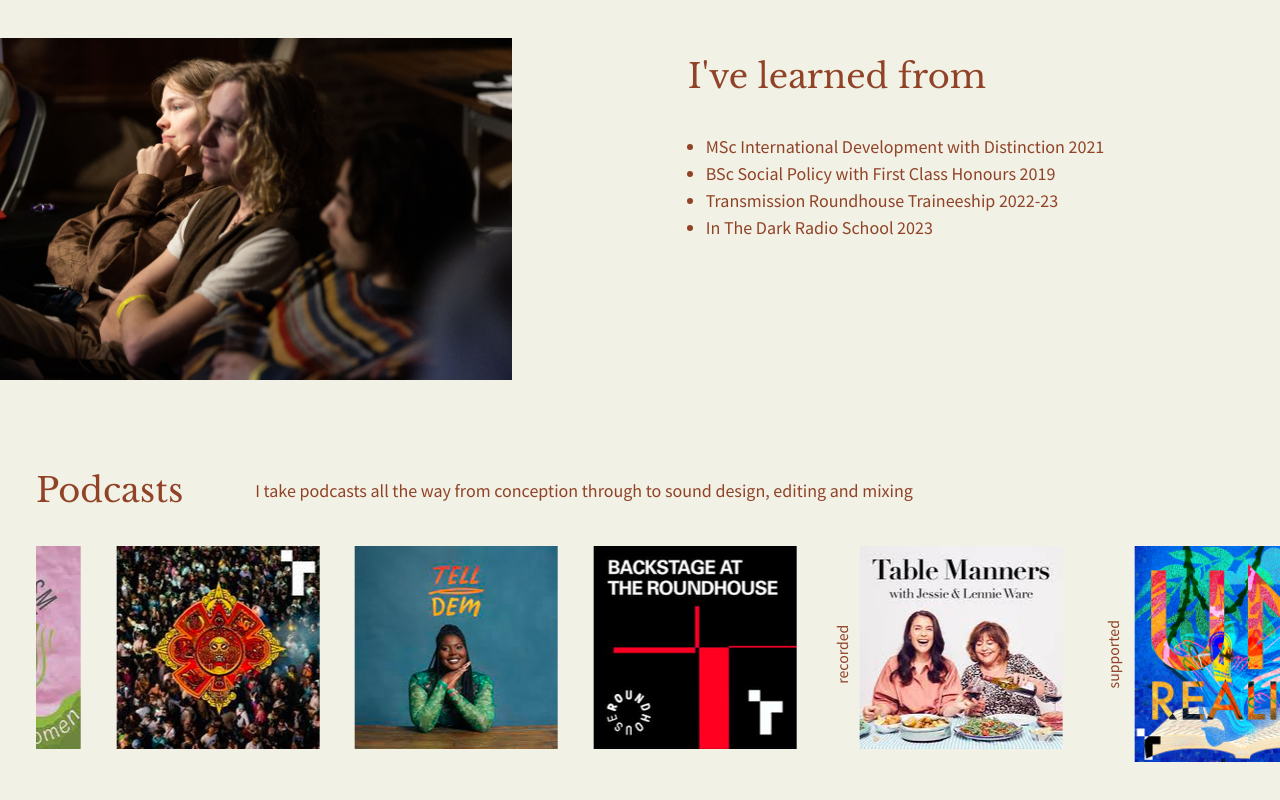
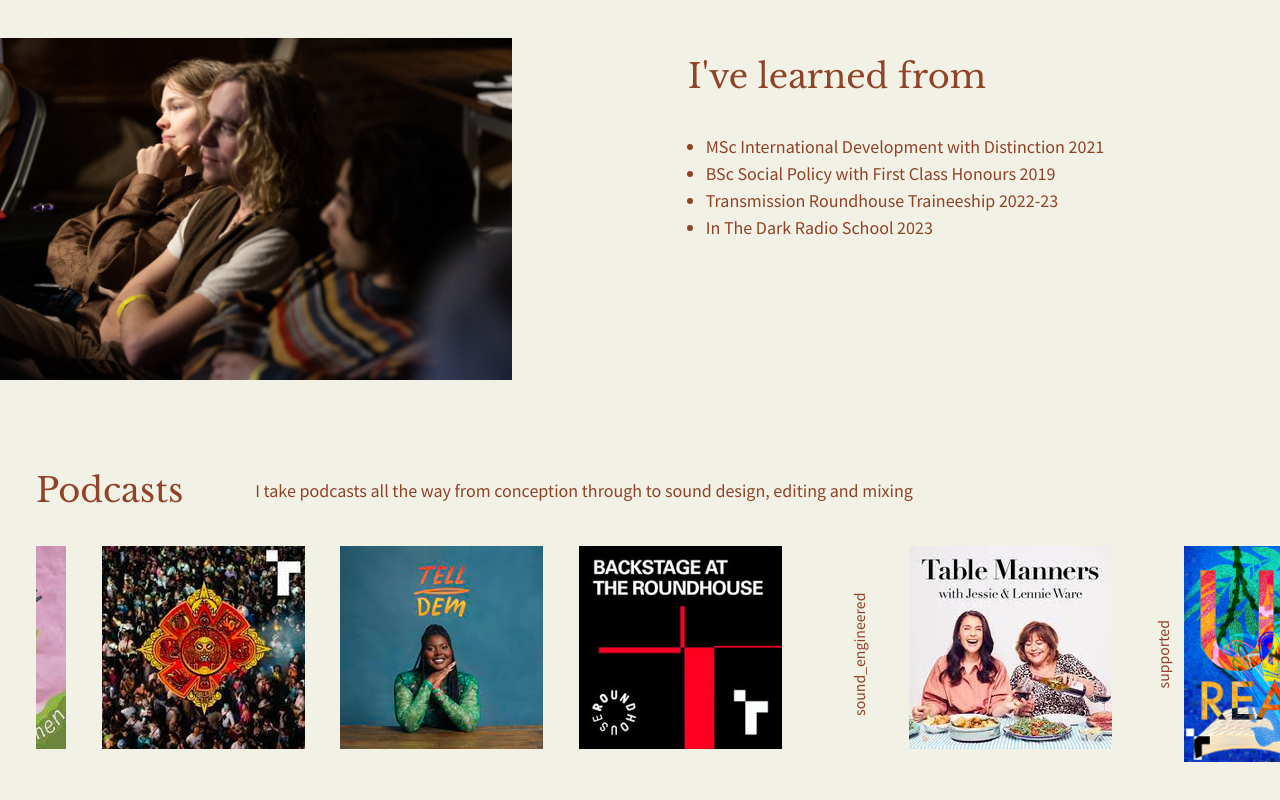
Before and after one commit to LukeStorry/marniewoodmeade, a Next.js app: page / in a window 1280 px wide. Shown: the part 1057-1857 px from the top of the page. Built offline with nearby package versions, Linux system fonts and the light colour scheme.

Commit message:
rename to sound engineered

```diff
--- a/app/config.ts
+++ b/app/config.ts
@@ -133,7 +133,7 @@
       contribution: '',
     },
   ],
-  recorded: [
+  'sound_engineered': [
     {
       id: 'table-manners',
       title: 'Table Manners with Jessie and Lennie Ware',
```
